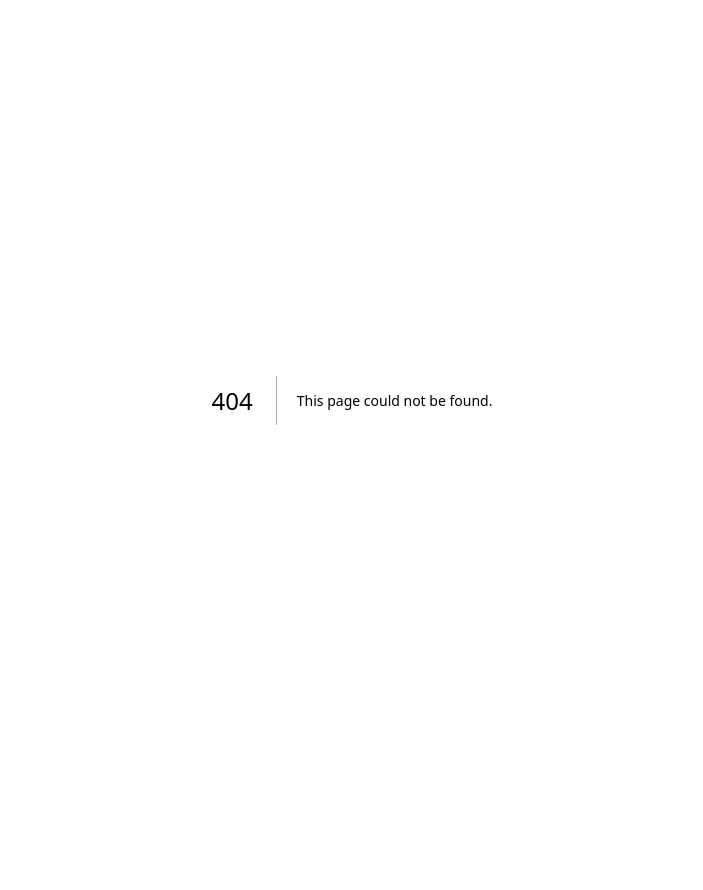
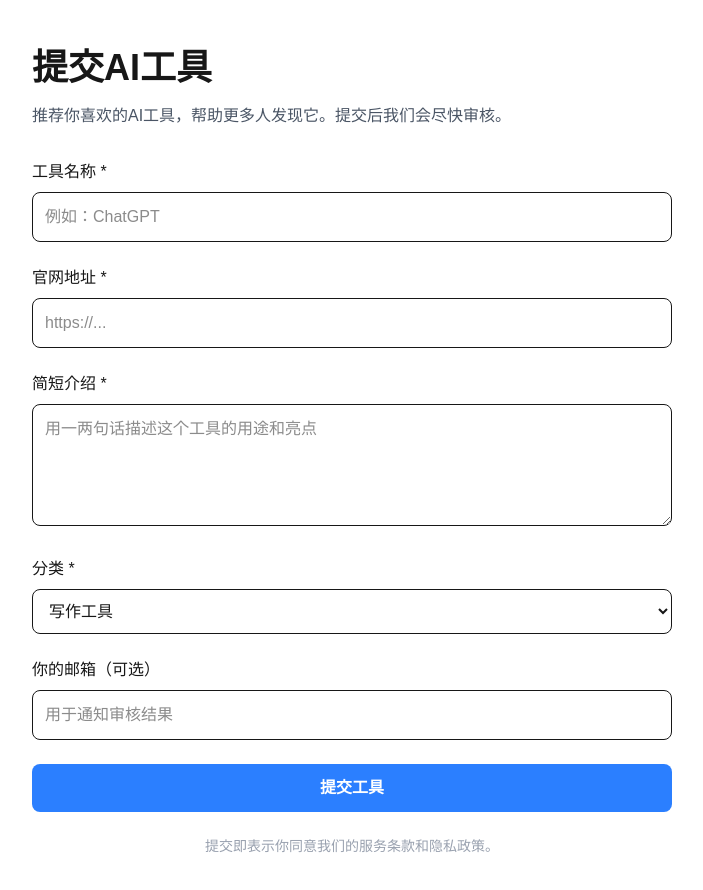
Before and after one commit to qyang0163-ship-it/nextjs-boilerplate, a Next.js app: page /submit in a window 1280 px wide. Before the commit this address had no page. Shown: the top 890 px of the page, without its empty margins (288-991 px from the left). Before the commit the page ends 800 px from the top, so only its background shows below. Built offline with nearby package versions, Linux system fonts and the light colour scheme.

Commit message:
Create page.tsx

```diff
--- /dev/null
+++ b/app/submit/page.tsx
@@ -0,0 +1,137 @@
+// app/submit/page.tsx
+'use client';
+
+import { useState } from 'react';
+import Link from 'next/link';
+
+export const metadata = {
+  title: '提交AI工具 - AI Tool Guide',
+  description: '推荐你喜欢的AI工具，帮助更多人发现它',
+};
+
+export default function SubmitPage() {
+  const [formData, setFormData] = useState({
+    name: '',
+    url: '',
+    description: '',
+    category: 'writing',
+    email: '',
+  });
+  const [submitted, setSubmitted] = useState(false);
+
+  const handleChange = (e) => {
+    setFormData({ ...formData, [e.target.name]: e.target.value });
+  };
+
+  const handleSubmit = (e) => {
+    e.preventDefault();
+    // 这里可以集成表单后端服务，例如 Formspree、Getform 等
+    // 简单起见，我们只显示成功提示，实际可发邮件到你的邮箱
+    console.log('提交的工具：', formData);
+    setSubmitted(true);
+    // 清空表单（可选）
+    setFormData({ name: '', url: '', description: '', category: 'writing', email: '' });
+  };
+
+  if (submitted) {
+    return (
+      <main className="container mx-auto px-4 py-12 max-w-2xl text-center">
+        <div className="bg-green-50 border border-green-200 rounded-lg p-8">
+          <h1 className="text-3xl font-bold text-green-700 mb-4">提交成功！</h1>
+          <p className="text-gray-600 mb-6">感谢你的推荐，我们会尽快审核并添加。</p>
+          <Link href="/" className="text-blue-500 hover:underline">
+            返回首页
+          </Link>
+        </div>
+      </main>
+    );
+  }
+
+  return (
+    <main className="container mx-auto px-4 py-12 max-w-2xl">
+      <h1 className="text-4xl font-bold mb-4">提交AI工具</h1>
+      <p className="text-gray-600 mb-8">
+        推荐你喜欢的AI工具，帮助更多人发现它。提交后我们会尽快审核。
+      </p>
+
+      <form onSubmit={handleSubmit} className="space-y-6">
+        <div>
+          <label className="block mb-2 font-medium">工具名称 *</label>
+          <input
+            type="text"
+            name="name"
+            value={formData.name}
+            onChange={handleChange}
+            required
+            className="w-full border rounded-lg p-3 focus:ring-2 focus:ring-blue-500 outline-none"
+            placeholder="例如：ChatGPT"
+          />
+        </div>
+
+        <div>
+          <label className="block mb-2 font-medium">官网地址 *</label>
+          <input
+            type="url"
+            name="url"
+            value={formData.url}
+            onChange={handleChange}
+            required
+            className="w-full border rounded-lg p-3 focus:ring-2 focus:ring-blue-500 outline-none"
+            placeholder="https://..."
+          />
+        </div>
+
+        <div>
+          <label className="block mb-2 font-medium">简短介绍 *</label>
+          <textarea
+            name="description"
+            value={formData.description}
+            onChange={handleChange}
+            required
+            rows={4}
+            className="w-full border rounded-lg p-3 focus:ring-2 focus:ring-blue-500 outline-none"
+            placeholder="用一两句话描述这个工具的用途和亮点"
+          />
+        </div>
+
+        <div>
+          <label className="block mb-2 font-medium">分类 *</label>
+          <select
+            name="category"
+            value={formData.category}
+            onChange={handleChange}
+            className="w-full border rounded-lg p-3 focus:ring-2 focus:ring-blue-500 outline-none"
+          >
+            <option value="writing">写作工具</option>
+            <option value="image">图像工具</option>
+            <option value="video">视频工具</option>
+            <option value="marketing">营销工具</option>
+          </select>
+        </div>
+
+        <div>
+          <label className="block mb-2 font-medium">你的邮箱（可选）</label>
+          <input
+            type="email"
+            name="email"
+            value={formData.email}
+            onChange={handleChange}
+            className="w-full border rounded-lg p-3 focus:ring-2 focus:ring-blue-500 outline-none"
+            placeholder="用于通知审核结果"
+          />
+        </div>
+
+        <button
+          type="submit"
+          className="w-full bg-blue-500 text-white py-3 rounded-lg font-semibold hover:bg-blue-600 transition"
+        >
+          提交工具
+        </button>
+      </form>
+
+      <p className="text-sm text-gray-400 mt-6 text-center">
+        提交即表示你同意我们的服务条款和隐私政策。
+      </p>
+    </main>
+  );
+}
```
